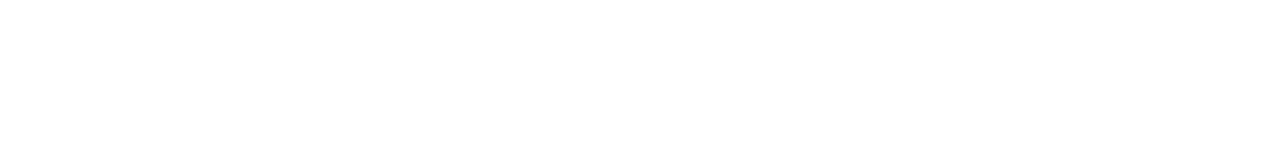
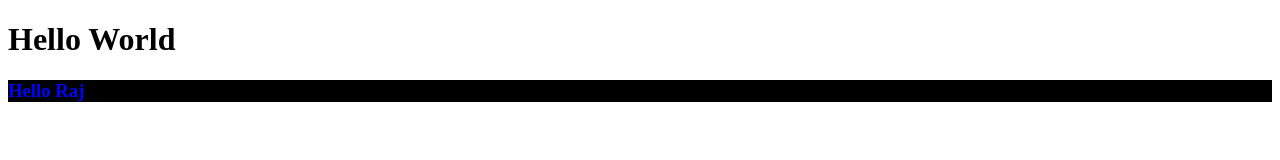
Before and after one commit to rajmakwan11/Learn-react, a plain HTML site: page index.html in a window 1280 px wide. Drawn offline with Linux system fonts and the light colour scheme; the site is published under a folder, as on GitHub Pages, so addresses that start at the root find nothing.

Commit message:
Update index.html

```diff
--- a/index.html
+++ b/index.html
@@ -1 +1 @@
-<!DOCTYPE html><html lang="en"><head><meta charset="utf-8"><meta name="viewport" content="width=device-width, initial-scale=1.0"><title>Document</title></head><body> <div id="root"></div> <script type="module" src="/day1.f88371e8.js"></script> </body></html>
+<!DOCTYPE html><html lang="en"><head><meta charset="utf-8"><meta name="viewport" content="width=device-width, initial-scale=1.0"><title>Document</title></head><body> <div id="root"></div> <script type="module" src="./day1.f88371e8.js"></script> </body></html>
```
